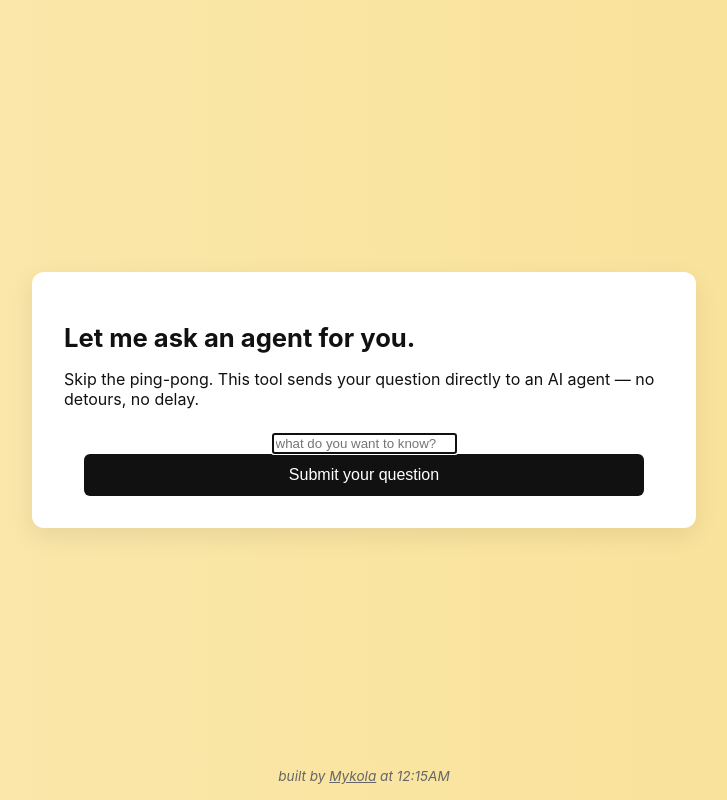
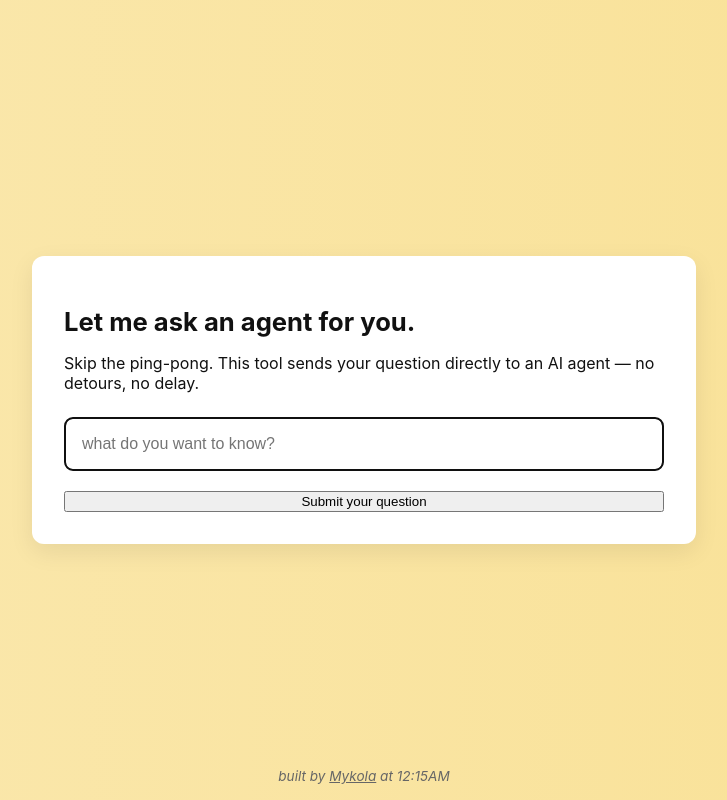
Before and after one commit to mykomykomykomykomyko/letmeaskanagent, a Vue app in the folder frontend/: page / in a window 1280 px wide. Shown: the whole page, without its empty margins (276-1003 px from the left). Built offline with nearby package versions, Linux system fonts and the light colour scheme.

Commit message:
Update App.vue

```diff
--- a/frontend/src/App.vue
+++ b/frontend/src/App.vue
@@ -112,23 +112,24 @@ p {
   margin-bottom: 1.5rem;
 }
 
-input, button {
-  max-width: 560px;
-  margin-left: auto;
-  margin-right: auto;
-  display: block;
+input {
+  width: 100%;
+  max-width: 600px;
+  padding: 1rem;
+  font-size: 1rem;
+  margin-bottom: 1.25rem;
+  border: 2px solid #111;
+  border-radius: 8px;
+  background-color: #fff;
+  color: #111;
+  box-sizing: border-box;
 }
 
 button {
-  background-color: #111;
-  color: #fff;
-  border: none;
-  padding: 0.75rem 1.5rem;
-  font-size: 1rem;
-  border-radius: 6px;
-  cursor: pointer;
-  transition: background 0.2s;
   width: 100%;
+  max-width: 600px;
+  margin: 0 auto;
+  display: block;
 }
 
 button:hover {
```
